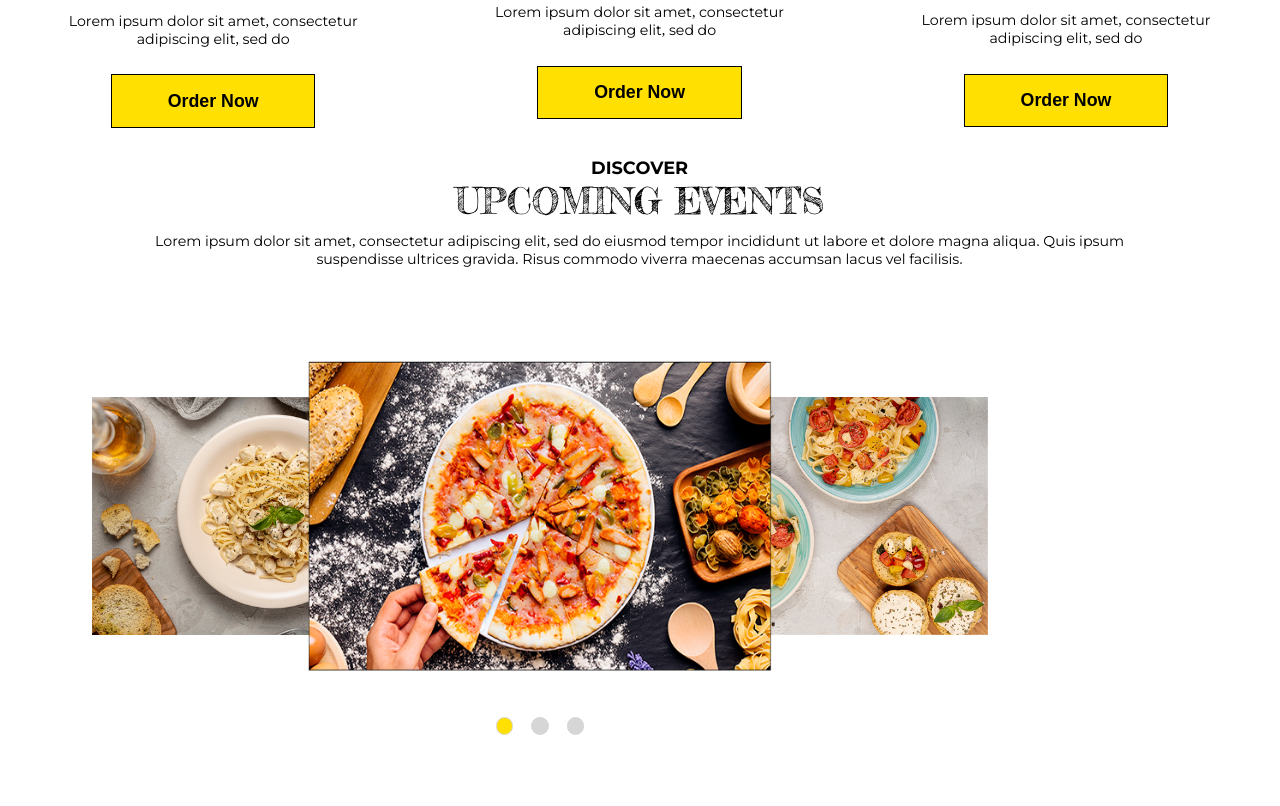
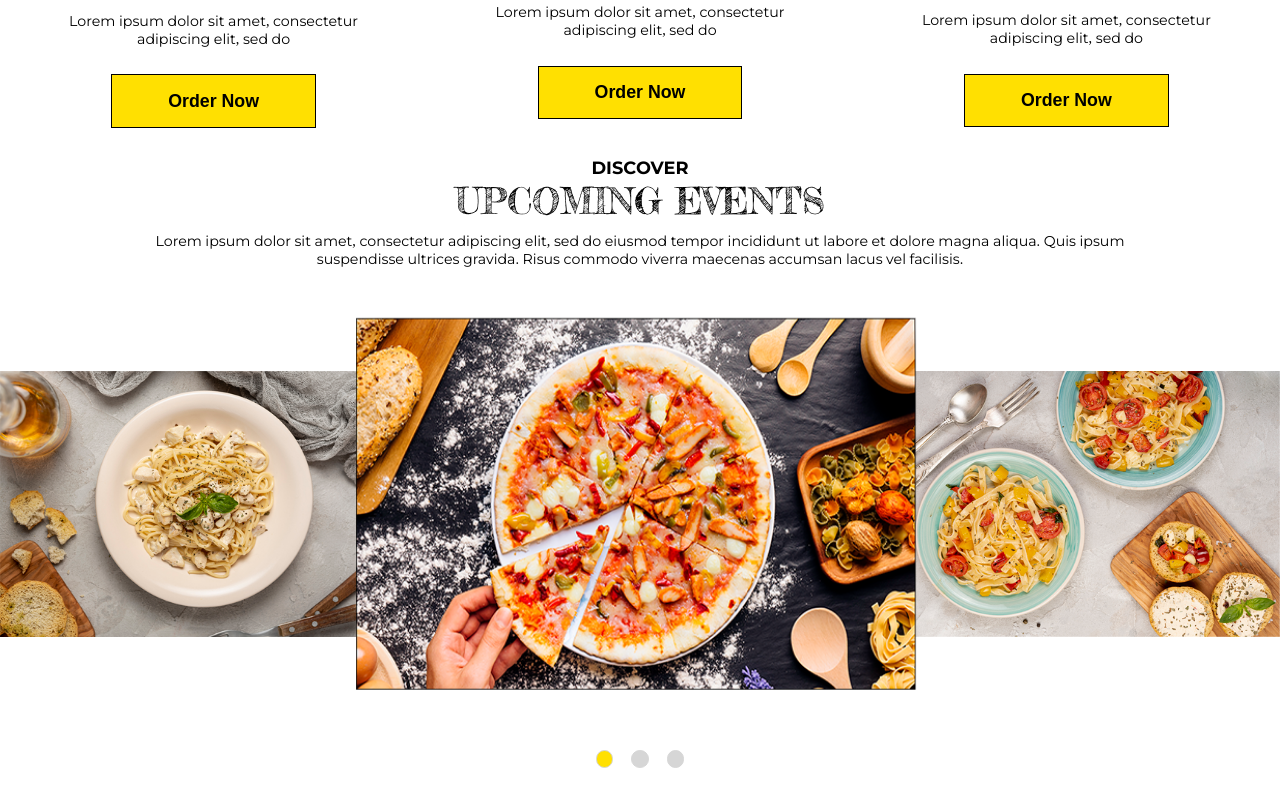
Before and after one commit to CIIuPT/restaurant, a plain HTML site: page main.html in a window 1280 px wide. Shown: the part 1375-2181 px from the top of the page. Drawn offline with Linux system fonts and the light colour scheme.

Commit message:
доделываю флипп

```diff
--- a/css/styles.css
+++ b/css/styles.css
@@ -50,13 +50,14 @@ body
 .wraper
 {
 	max-width: 144rem;
+	margin: 0 auto;
 	overflow: hidden;
 }
 
 
 .conteiner
 {
-	width: 144rem;
+	width: 100%;
 }
 
 
@@ -388,7 +389,7 @@ button
 .choice_cont
 {
 	display: flex;
-	justify-content: space-around;
+	justify-content: space-between;
 	align-items: center;
 	max-width: 100vw;
 	position: relative;
@@ -397,8 +398,8 @@ button
 
 .choice_img img
 {
-	max-width: 100%;
-	height: 100%;
+	width: 45rem;
+	height: 30rem;
 	overflow: hidden;
 	box-sizing: border-box;
 }
@@ -406,7 +407,7 @@ button
 
 .choice_img
 {
-	max-width: 33%;
+	max-width: 50%;
 	display: block;
 	overflow: hidden;
 	box-sizing: border-box;
@@ -417,8 +418,8 @@ button
 {
 	display: flex;
 	justify-content: center;
+	align-items: center;
 	padding: 2rem;
-	margin-top: 7rem;
 }
 
 
@@ -438,15 +439,21 @@ button
 {
 	display: flex;
 	flex-direction: column;
-	align-items: center;
-	justify-content: center;
+	align-items: stretch;
+	justify-content: space-around;
+	width: 100%;
 }
 
 
 #radio1:checked ~ .choice_cont .img1
 {
 	position: absolute;
-	transform: scale(130%);
+	width: 100%;
+	height: 100%;
+	top: 0;
+	left: 35.5rem;
+	display: block;
+	transform: scale(140%);
 }
 
 
@@ -460,7 +467,12 @@ button
 #radio2:checked ~ .choice_cont .img2
 {
 	position: absolute;
-	transform: scale(130%);
+	width: 100%;
+	height: 100%;
+	top: 0;
+	left: 35.5rem;
+	display: block;
+	transform: scale(140%);
 }
 
 
@@ -474,7 +486,12 @@ button
 #radio3:checked ~ .choice_cont .img3
 {
 	position: absolute;
-	transform: scale(130%);
+	width: 100%;
+	height: 100%;
+	top: 0;
+	left: 35.5rem;
+	display: block;
+	transform: scale(140%);
 }
 
 
```
